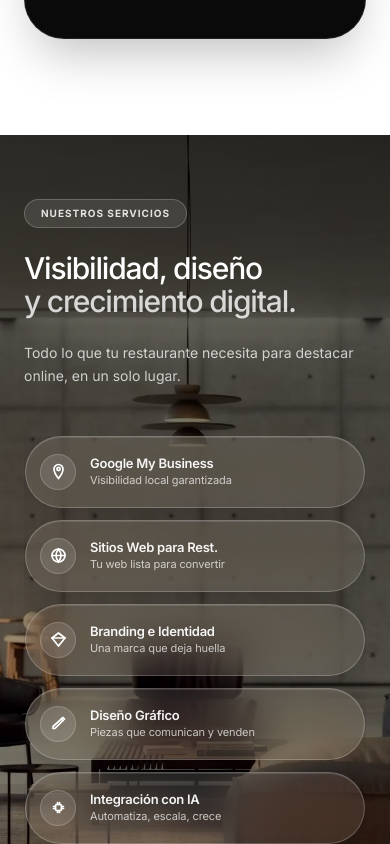
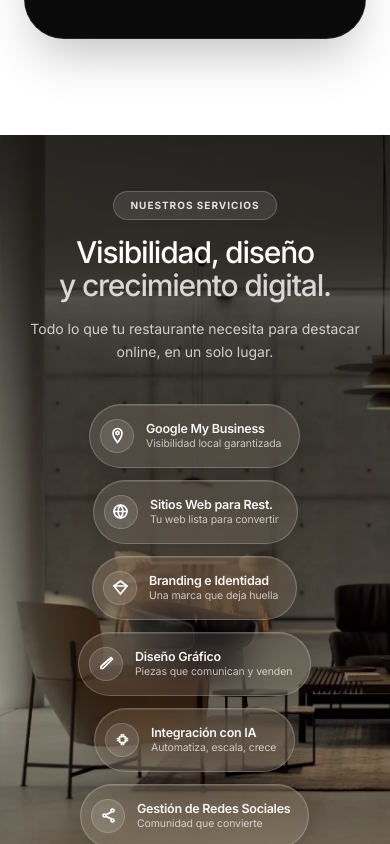
Before and after one commit to motionsmanagement/Motions, a React (Vite) app: page / in a window 390 px wide. Shown: the part 3060-3904 px from the top of the page. Built offline with nearby package versions, Linux system fonts and the light colour scheme.

Commit message:
fix: ServicesBanner desktop layout restored + mobile centered pills fit-content

```diff
--- a/components/ServicesBanner.tsx
+++ b/components/ServicesBanner.tsx
@@ -1,5 +1,4 @@
 import React, { useEffect, useRef, useState } from 'react';
-// Build trigger: Final Version with 6 services, glass pills and SVGs
 
 // ── SVG icons (white stroke) ─────────────────────────────────────────────────
 const IconMapPin = () => (
@@ -41,7 +40,7 @@ const IconShare = () => (
     </svg>
 );
 
-// ── 6 services in 2 rows of 3 ────────────────────────────────────────────────
+// ── 6 services ───────────────────────────────────────────────────────────────
 const row1 = [
     { label: 'Google My Business', phrase: 'Visibilidad local garantizada', Icon: IconMapPin },
     { label: 'Sitios Web para Rest.', phrase: 'Tu web lista para convertir', Icon: IconGlobe },
@@ -53,15 +52,6 @@ const row2 = [
     { label: 'Gestión de Redes Sociales', phrase: 'Comunidad que convierte', Icon: IconShare },
 ];
 
-// Desktop pill size
-const CARD_W = 210;
-const CARD_H = 68;
-const CARD_GAP = 10;
-
-// Mobile pill dimensions
-const MOBILE_CARD_H = 72;
-
-// Shared Inter font style (matches rest of the site)
 const INTER: React.CSSProperties = { fontFamily: "'Inter', sans-serif" };
 
 // ── Component ─────────────────────────────────────────────────────────────────
@@ -71,9 +61,7 @@ const ServicesBanner: React.FC = () => {
 
     useEffect(() => {
         const observer = new IntersectionObserver(
-            ([entry]) => {
-                setVisible(entry.isIntersecting);
-            },
+            ([entry]) => setVisible(entry.isIntersecting),
             { threshold: 0.15 }
         );
         if (ref.current) observer.observe(ref.current);
@@ -84,60 +72,55 @@ const ServicesBanner: React.FC = () => {
         <section
             ref={ref}
             aria-label="Servicios Banner"
-            className="relative w-full min-h-[500px] md:h-[400px] overflow-hidden"
+            className="relative w-full min-h-[560px] md:h-[400px] overflow-hidden"
             style={{ ...INTER }}
         >
-            {/* Background image */}
+            {/* Background image — 30% left on mobile to show center-left */}
             <img
                 src="/Bannerservices.jpg"
                 alt="Fondo banner"
-                className="absolute inset-0 w-full h-full object-cover object-center z-0"
-                style={{ filter: 'brightness(0.80)' }}
+                className="absolute inset-0 w-full h-full object-cover z-0"
+                style={{ filter: 'brightness(0.80)', objectPosition: '30% center' }}
                 loading="lazy"
             />
 
-            {/* Gradient — dark left/top → clear */}
-            <div className="absolute inset-0 bg-gradient-to-b md:bg-gradient-to-r from-black/65 via-black/30 md:via-black/20 to-transparent z-10" />
+            {/* Gradient overlay */}
+            <div className="absolute inset-0 bg-gradient-to-b md:bg-gradient-to-r from-black/70 via-black/40 md:via-black/20 to-transparent z-10" />
 
-            {/* ── Centered content wrapper ── */}
-            <div className="relative z-20 max-w-7xl mx-auto px-6 md:px-12 py-16 md:py-0 h-full flex items-center">
-                <div className="w-full flex flex-col md:flex-row items-center md:items-center justify-between gap-12 md:gap-8">
-                    {/* LEFT: sub-tag + headline + description */}
-                    <div className={`flex flex-col gap-6 md:gap-3 max-w-[500px] md:max-w-[380px] shrink-0 text-left transition-all duration-700 ${visible ? 'opacity-100 translate-x-0' : 'opacity-0 -translate-x-6'}`}>
-                        <div className="flex justify-start">
+            {/* Content wrapper */}
+            <div className="relative z-20 max-w-7xl mx-auto px-6 md:px-12 py-14 md:py-0 h-full flex items-center">
+                <div className="w-full flex flex-col md:flex-row items-center md:items-center justify-between gap-10 md:gap-8">
+
+                    {/* LEFT: text — centered on mobile, left-aligned on desktop */}
+                    <div className={`flex flex-col gap-4 md:gap-3 max-w-full md:max-w-[380px] shrink-0 text-center md:text-left items-center md:items-start transition-all duration-700 ${visible ? 'opacity-100 translate-x-0' : 'opacity-0 -translate-x-6'}`}>
                         <span className="inline-flex items-center text-[10px] font-bold uppercase tracking-widest text-white/85 bg-white/10 border border-white/20 rounded-full px-4 py-1.5">
                             Nuestros Servicios
                         </span>
-                        </div>
-
                         <h2 className="text-3xl sm:text-4xl md:text-[2.6rem] font-medium leading-[1.1] tracking-tight text-white m-0">
                             Visibilidad, diseño<br />
                             <span className="text-white/80">y crecimiento digital.</span>
                         </h2>
-
-                        <p className="text-sm md:text-[13.5px] text-white/75 leading-relaxed m-0 md:px-0">
+                        <p className="text-sm md:text-[13.5px] text-white/75 leading-relaxed m-0">
                             Todo lo que tu restaurante necesita para destacar online, en un solo lugar.
                         </p>
                     </div>
 
-                    {/* RIGHT: Pills Grid - Full width on mobile, staggered on desktop */}
-                    <div className="flex flex-col gap-3 w-full md:w-auto items-center md:items-end overflow-x-auto md:overflow-visible pb-4 md:pb-0 scrollbar-hide">
-                        {/* Mobile Grid / Desktop Layout */}
-                        <div className="flex flex-col gap-3 w-full items-center md:items-end md:w-auto">
-                            {/* Row 1 Content */}
-                            <div className="flex flex-col md:flex-row gap-3 items-center w-full md:items-start md:w-auto">
+                    {/* RIGHT: pills — centered column on mobile, staggered grid on desktop */}
+                    <div className="flex flex-col gap-3 w-full md:w-auto items-center md:items-end">
+                        {/* Row 1 */}
+                        <div className="flex flex-col md:flex-row gap-3 items-center w-full md:w-auto md:items-start">
                             {row1.map((s, i) => (
                                 <ServicePill key={s.label} service={s} visible={visible} delay={0.10 + i * 0.09} />
                             ))}
                         </div>
-                            {/* Row 2 Content */}
-                            <div className="flex flex-col md:flex-row gap-3 items-center w-full md:items-start md:w-auto md:translate-x-[-110px]">
+                        {/* Row 2 — nudged left on desktop only */}
+                        <div className="flex flex-col md:flex-row gap-3 items-center w-full md:w-auto md:items-start md:-translate-x-[110px]">
                             {row2.map((s, i) => (
                                 <ServicePill key={s.label} service={s} visible={visible} delay={0.28 + i * 0.09} />
                             ))}
                         </div>
                     </div>
-                    </div>
+
                 </div>
             </div>
         </section>
@@ -152,12 +135,13 @@ interface PillProps {
 }
 
 const ServicePill: React.FC<PillProps> = ({ service, visible, delay }) => (
+    // w-fit on mobile so pill tightly wraps content. Fixed 210px on desktop.
     <div
-        className="w-full max-w-[340px] md:w-auto mx-auto md:mx-0"
+        className="w-fit md:w-[210px]"
         style={{
-            height: '72px',
-            display: 'flex', alignItems: 'center', gap: '14px',
-            padding: '0 20px 0 14px',
+            height: '64px',
+            display: 'inline-flex', alignItems: 'center', gap: '12px',
+            padding: '0 18px 0 10px',
             borderRadius: '999px',
             background: 'rgba(255,255,255,0.10)',
             backdropFilter: 'blur(22px) saturate(160%)',
@@ -174,7 +158,7 @@ const ServicePill: React.FC<PillProps> = ({ service, visible, delay }) => (
         {/* Icon circle */}
         <span style={{
             display: 'flex', alignItems: 'center', justifyContent: 'center',
-            width: '36px', height: '36px', borderRadius: '50%',
+            width: '34px', height: '34px', borderRadius: '50%',
             background: 'rgba(255,255,255,0.12)',
             border: '1px solid rgba(255,255,255,0.18)',
             flexShrink: 0,
@@ -183,18 +167,16 @@ const ServicePill: React.FC<PillProps> = ({ service, visible, delay }) => (
         </span>
 
         {/* Text */}
-        <div style={{ display: 'flex', flexDirection: 'column', gap: '3px', minWidth: 0 }}>
+        <div style={{ display: 'flex', flexDirection: 'column', gap: '2px' }}>
             <span style={{
-                fontSize: '13px', fontWeight: 600, color: 'rgba(255,255,255,0.95)',
-                lineHeight: 1.2, letterSpacing: '-0.02em',
-                whiteSpace: 'nowrap', overflow: 'hidden', textOverflow: 'ellipsis',
+                fontSize: '12.5px', fontWeight: 600, color: 'rgba(255,255,255,0.95)',
+                lineHeight: 1.2, letterSpacing: '-0.02em', whiteSpace: 'nowrap',
             }}>
                 {service.label}
             </span>
             <span style={{
-                fontSize: '11px', color: 'rgba(255,255,255,0.72)',
-                lineHeight: 1.2, letterSpacing: '-0.01em',
-                whiteSpace: 'nowrap', overflow: 'hidden', textOverflow: 'ellipsis',
+                fontSize: '10.5px', color: 'rgba(255,255,255,0.70)',
+                lineHeight: 1.2, letterSpacing: '-0.01em', whiteSpace: 'nowrap',
             }}>
                 {service.phrase}
             </span>
```
Lines whose indentation alone changed are shown as unchanged.
